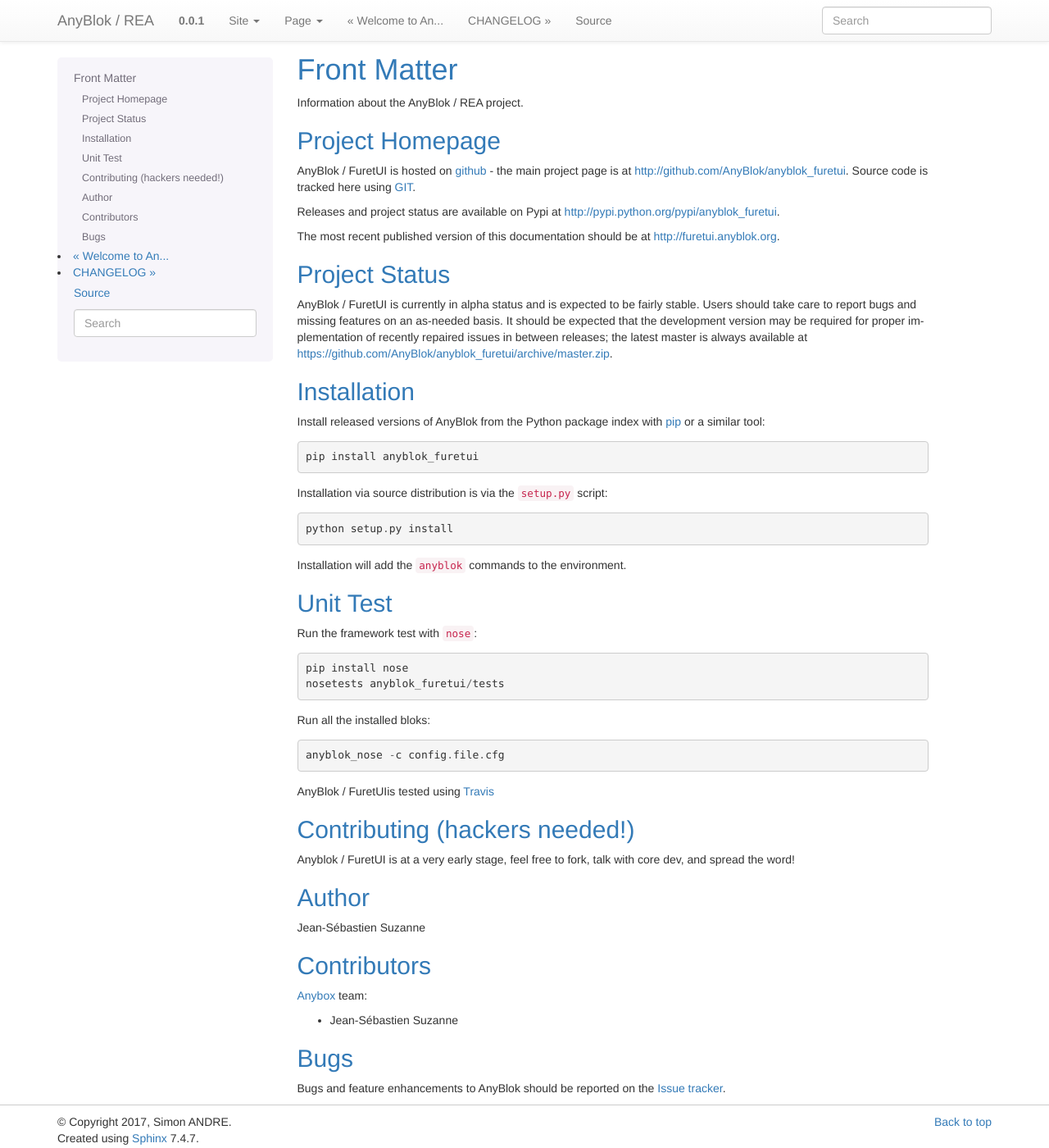
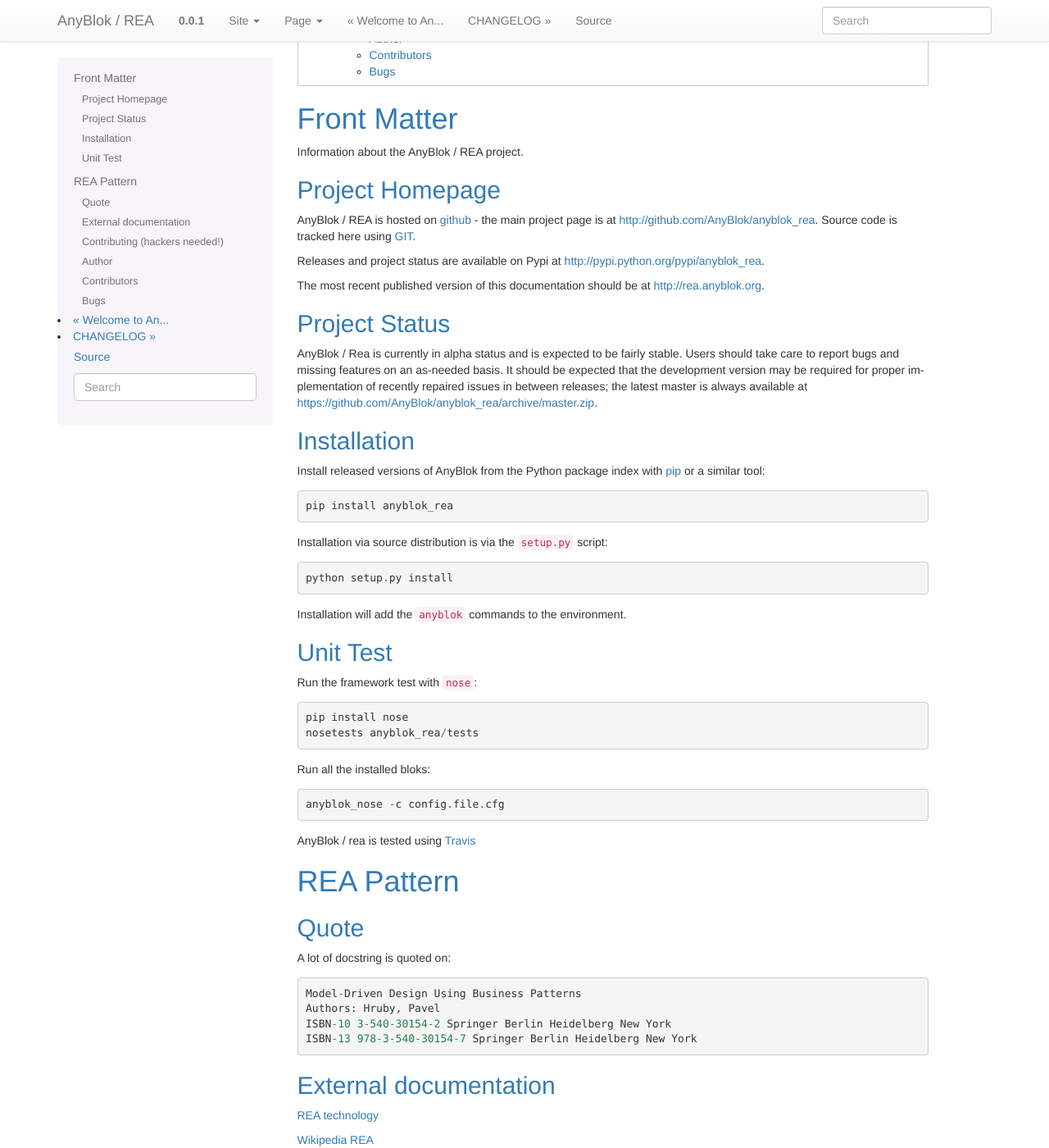
Before and after one commit to AnyBlok/anyblok_rea, a Sphinx documentation site: the page built from doc/FRONT.rst, in a window 1280 px wide and 1400 px high, scrolled down 243 px. Shown: the whole window at 82% size. Built offline with Sphinx 7.4.7, drawn with Linux system fonts in a browser that asks for light colours; the version number is read from the project's files by our own code; some of the changed text lies outside the part shown.

Commit message:
update doc

```diff
--- a/doc/FRONT.rst
+++ b/doc/FRONT.rst
@@ -18,24 +18,24 @@
 Project Homepage
 ----------------
 
-AnyBlok / FuretUI is hosted on `github <http://github.com>`_ - the main project
-page is at http://github.com/AnyBlok/anyblok_furetui. Source code is tracked here
+AnyBlok / REA is hosted on `github <http://github.com>`_ - the main project
+page is at http://github.com/AnyBlok/anyblok_rea. Source code is tracked here
 using `GIT <https://git-scm.com>`_.
 
 Releases and project status are available on Pypi at
-http://pypi.python.org/pypi/anyblok_furetui.
+http://pypi.python.org/pypi/anyblok_rea.
 
 The most recent published version of this documentation should be at
-http://furetui.anyblok.org.
+http://rea.anyblok.org.
 
 Project Status
 --------------
 
-AnyBlok / FuretUI is currently in alpha status and is expected to be fairly
+AnyBlok / Rea is currently in alpha status and is expected to be fairly
 stable.   Users should take care to report bugs and missing features on an as-needed
 basis.  It should be expected that the development version may be required
 for proper implementation of recently repaired issues in between releases;
-the latest master is always available at https://github.com/AnyBlok/anyblok_furetui/archive/master.zip.
+the latest master is always available at https://github.com/AnyBlok/anyblok_rea/archive/master.zip.
 
 Installation
 ------------
@@ -43,7 +43,7 @@
 Install released versions of AnyBlok from the Python package index with
 `pip <http://pypi.python.org/pypi/pip>`_ or a similar tool::
 
-    pip install anyblok_furetui
+    pip install anyblok_rea
 
 Installation via source distribution is via the ``setup.py`` script::
 
@@ -57,24 +57,49 @@
 Run the framework test with ``nose``::
 
     pip install nose
-    nosetests anyblok_furetui/tests
+    nosetests anyblok_rea/tests
 
 Run all the installed bloks::
 
     anyblok_nose -c config.file.cfg
 
-AnyBlok / FuretUIis tested using `Travis <https://travis-ci.org/AnyBlok/anyblok_furetui>`_
+AnyBlok / rea is tested using `Travis <https://travis-ci.org/AnyBlok/anyblok_rea>`_
 
+REA Pattern
+===========
+
+Quote
+-----
+A lot of docstring is quoted on::
+
+    Model-Driven Design Using Business Patterns
+    Authors: Hruby, Pavel
+    ISBN-10 3-540-30154-2 Springer Berlin Heidelberg New York
+    ISBN-13 978-3-540-30154-7 Springer Berlin Heidelberg New York
+
+External documentation
+----------------------
+`REA technology <http://reatechnology.com>`_
+
+`Wikipedia REA <http://en.wikipedia.org/wiki/Resources,_events,_agents_%28accounting_model%29>`_
+
+`William E. McCarthy personal web page <https://www.msu.edu/~mccarth4/>`_
+
+`Modeling Business Enterprises as Value-Added Process Hierarchies with Resource-Event-Agent Object Templates <https://www.msu.edu/user/mccarth4/SYOBJCT.htm>`_
+
+`REA mailing list <https://groups.yahoo.com/neo/groups/REATechnology/info>`_
+
+`REA, a semantic model for Internet supply chain collaboration <http://www.jeffsutherland.org/oopsla2000/mccarthy/mccarthy.htm>`_
 
 Contributing (hackers needed!)
 ------------------------------
 
-Anyblok / FuretUI is at a very early stage, feel free to fork, talk with core dev, and spread the word!
+Anyblok / REA is at a very early stage, feel free to fork, talk with core dev, and spread the word!
 
 Author
 ------
 
-Jean-Sébastien Suzanne
+Simon ANDRE
 
 Contributors
 ------------
```
Also changed, not shown: other parts of doc/FRONT.rst (+2 -1 lines), README.rst (+0 -30 lines).
